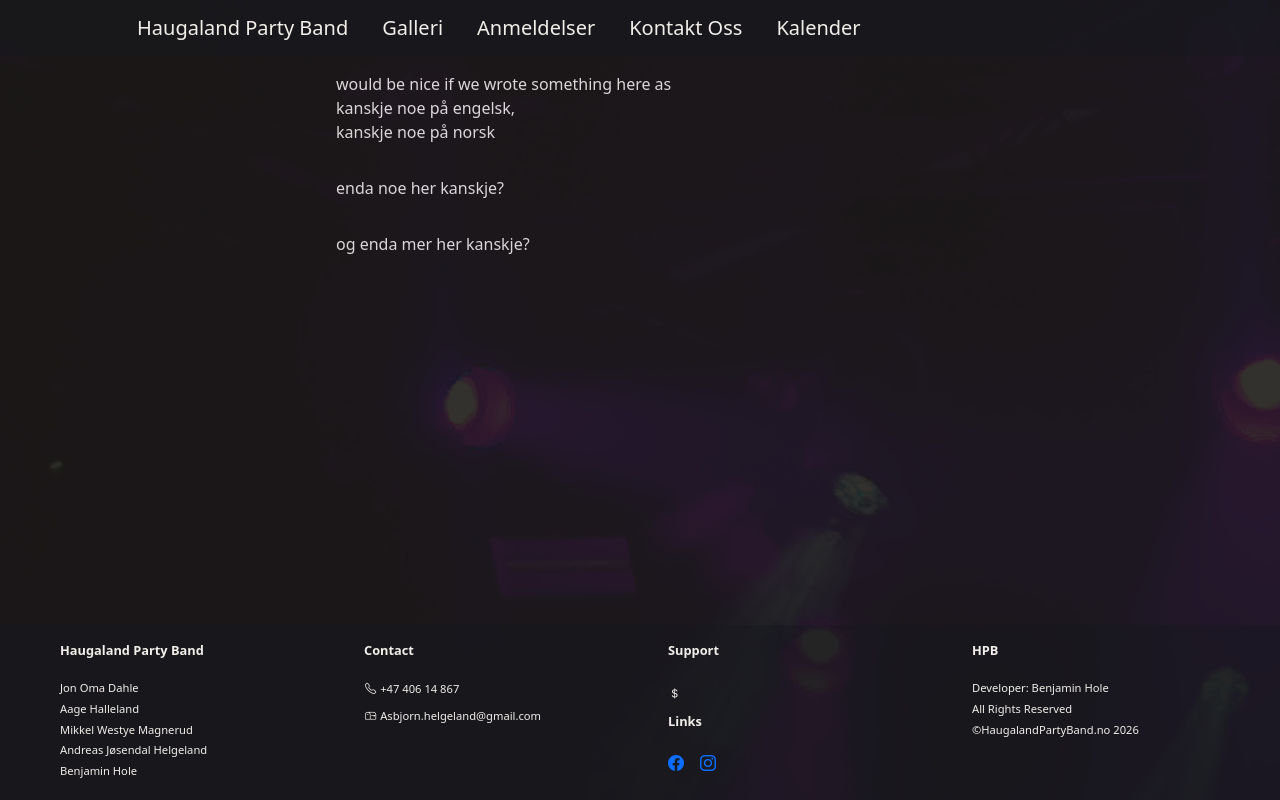
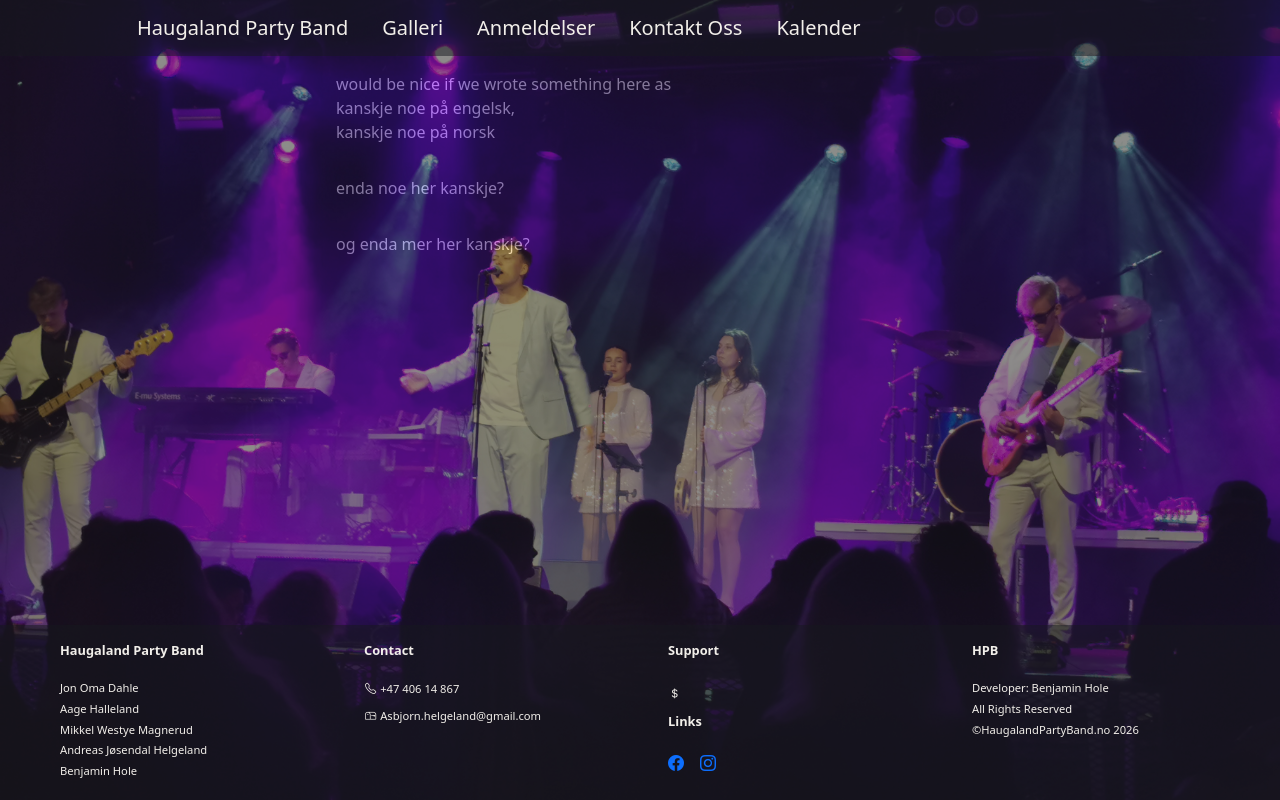
Before and after one commit to Benjamineternity/haugalandpartyband, a Vue app: page / in a window 1280 px wide. Built offline with nearby package versions, Linux system fonts and the light colour scheme.

Commit message:
img fit middle

```diff
--- a/src/App.vue
+++ b/src/App.vue
@@ -1,7 +1,7 @@
 <template>
     <div class="bg-default ">
         <div class="bg-images">
-            <img :src="theCompImage" loading="eager" />
+            <img :src="theCompImage" loading="eager" class="image" />
         </div>
         <nav class="navbar gap-3 nav-default justify-content-start fs-5 c-default">
             <div class="nav-item" style="margin-left: 10%">
@@ -145,7 +145,6 @@
 
     .nav-default {
         height: 7%;
-        /* border-bottom: 1px solid #101117; */
         --bs-bg-opacity: 0.5;
         background-color: rgba(22, 24, 31, var(--bs-bg-opacity));
     }
@@ -159,13 +158,23 @@
         right: 0;
         top: 0;
         bottom: 0;
+        overflow: hidden;
 
         z-index: 0;
-        opacity: 0.1;
+        opacity: 0.5;
+        position: fixed;
+        width: 100vw;
+        height: 100vh;
+        transition: opacity 3s ease-in-out;
+    }
+
+    .image {
+        position: absolute;
+        inset: 0;
         width: 100%;
         height: 100%;
-        position: fixed;
-        transition: opacity 1s ease-in-out;
+        object-fit: cover;
+        object-position: center;
     }
 
 </style>
```
